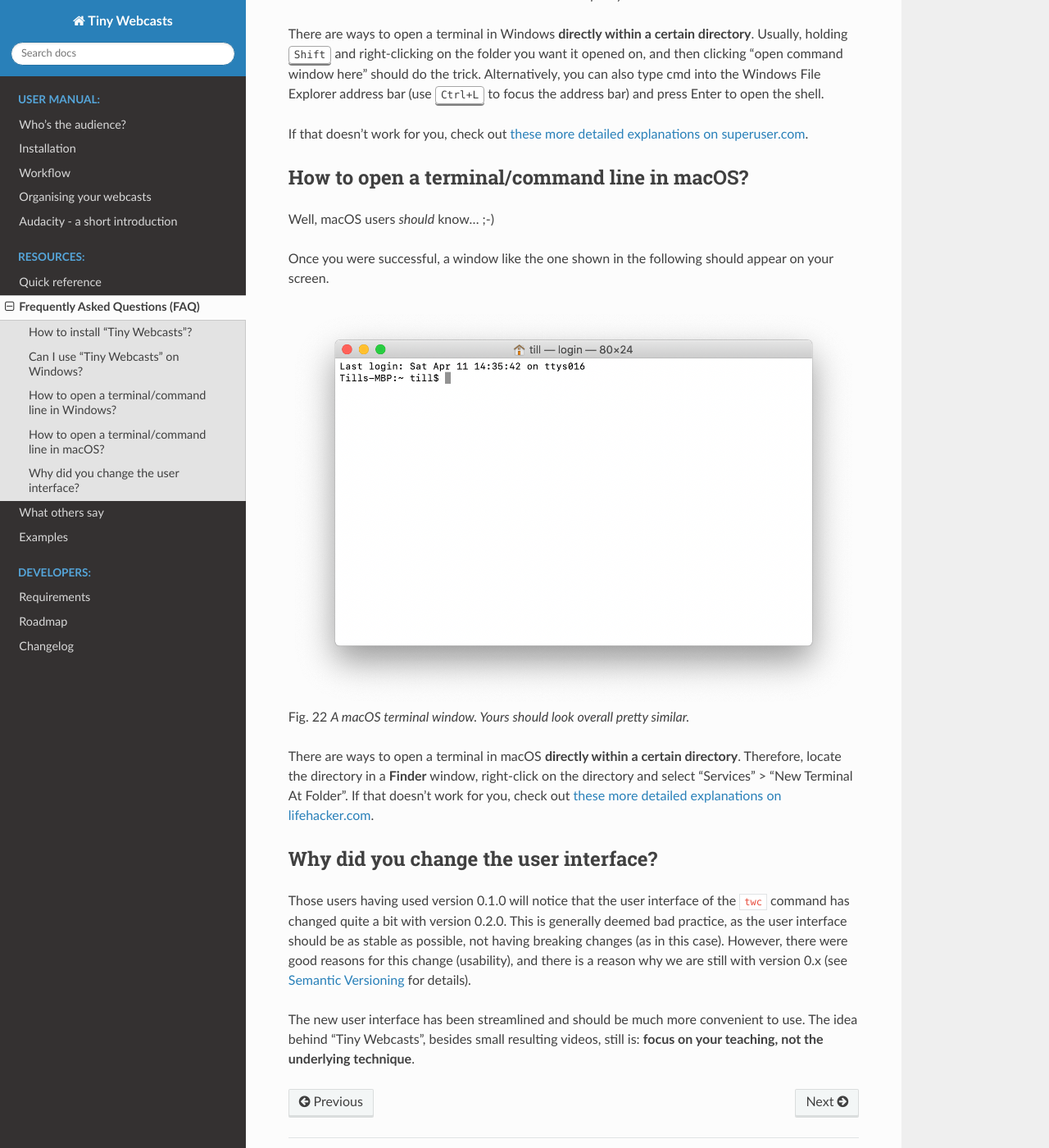
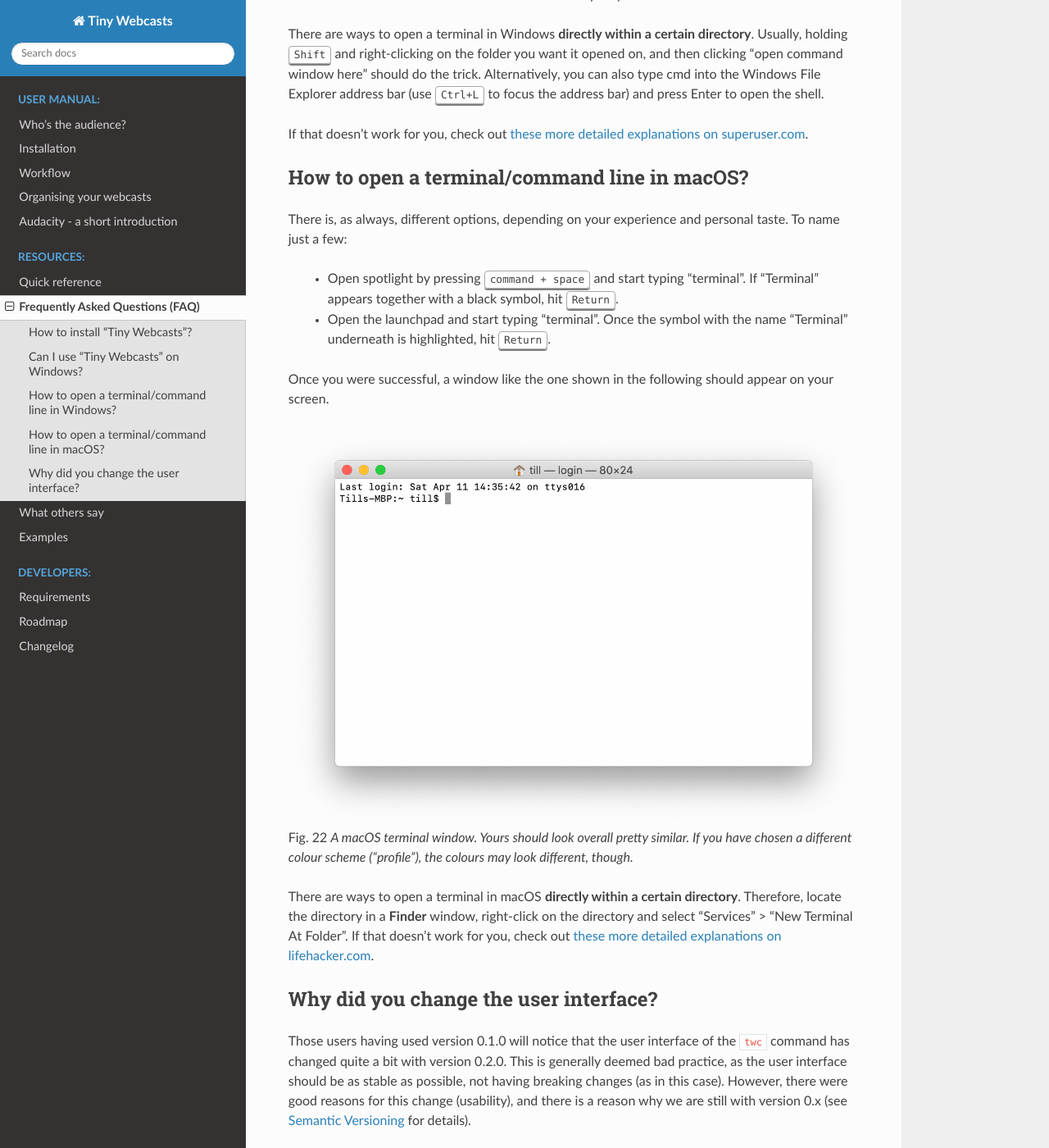
Before and after one commit to tillbiskup/tiny-webcasts, a Sphinx documentation site: the page built from docs/faq.rst, in a window 1280 px wide and 1400 px high, scrolled down 2129 px. Shown: the whole window at 82% size. Built offline with Sphinx 7.4.7 and the Read the Docs theme 2.0.0, drawn with Linux system fonts in a browser that asks for light colours.

Commit message:
Update on how to get a terminal on macOS

```diff
--- a/docs/faq.rst
+++ b/docs/faq.rst
@@ -67,7 +67,11 @@ If that doesn't work for you, check out `these more detailed explanations on sup
 How to open a terminal/command line in macOS?
 =============================================
 
-Well, macOS users *should* know... ;-)
+There is, as always, different options, depending on your experience and personal taste. To name just a few:
+
+  * Open spotlight by pressing :kbd:`command + space` and start typing "terminal". If "Terminal" appears together with a black symbol, hit :kbd:`Return`.
+
+  * Open the launchpad and start typing "terminal". Once the symbol with the name "Terminal" underneath is highlighted, hit :kbd:`Return`.
 
 Once you were successful, a window like the one shown in the following should appear on your screen.
 
@@ -75,7 +79,7 @@ Once you were successful, a window like the one shown in the following should ap
 .. figure:: ./images/macos-terminal.*
    :width: 100%
 
-   A macOS terminal window. Yours should look overall pretty similar.
+   A macOS terminal window. Yours should look overall pretty similar. If you have chosen a different colour scheme ("profile"), the colours may look different, though.
 
 
 There are ways to open a terminal in macOS **directly within a certain directory**. Therefore, locate the directory in a :command:`Finder` window, right-click on the directory and select "Services" > "New Terminal At Folder". If that doesn't work for you, check out `these more detailed explanations on lifehacker.com <https://lifehacker.com/launch-an-os-x-terminal-window-from-a-specific-folder-1466745514>`_.
```
Also changed, not shown: 1 other file.
